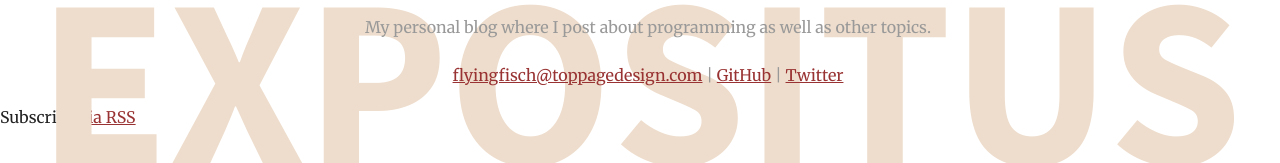
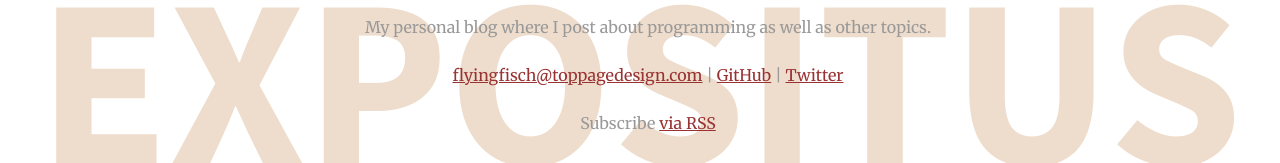
Before and after one commit to flyingfisch/flyingfisch.github.io, a Jekyll site: the page built from index.html, in a window 1280 px wide. Shown: the part 2206-2369 px from the top of the page. Built offline with Jekyll 4.4.1, drawn with Linux system fonts in a browser that asks for light colours; the list of posts is cut into pages by our own code.

Commit message:
fixed footer

```diff
--- a/_includes/footer.html
+++ b/_includes/footer.html
@@ -7,5 +7,5 @@
         <a href="https://twitter.com/{{ site.twitter_username }}">Twitter</a>
     </p>
 
+    <p class="rss-subscribe">Subscribe <a href="{{ "/feed.xml" | prepend: site.baseurl }}">via RSS</a></p>
 </footer>
-<p class="rss-subscribe">Subscribe <a href="{{ "/feed.xml" | prepend: site.baseurl }}">via RSS</a></p>
```
Also changed, not shown: 1 other file.
